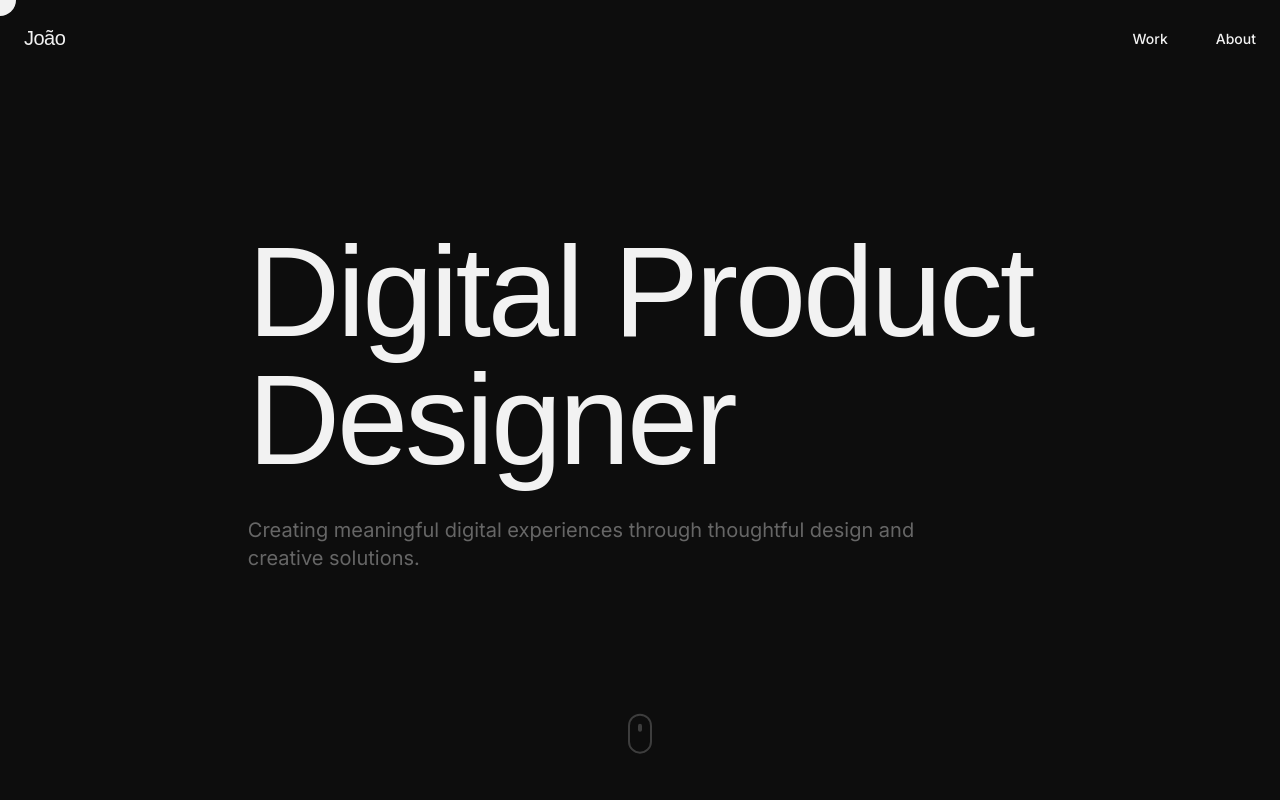
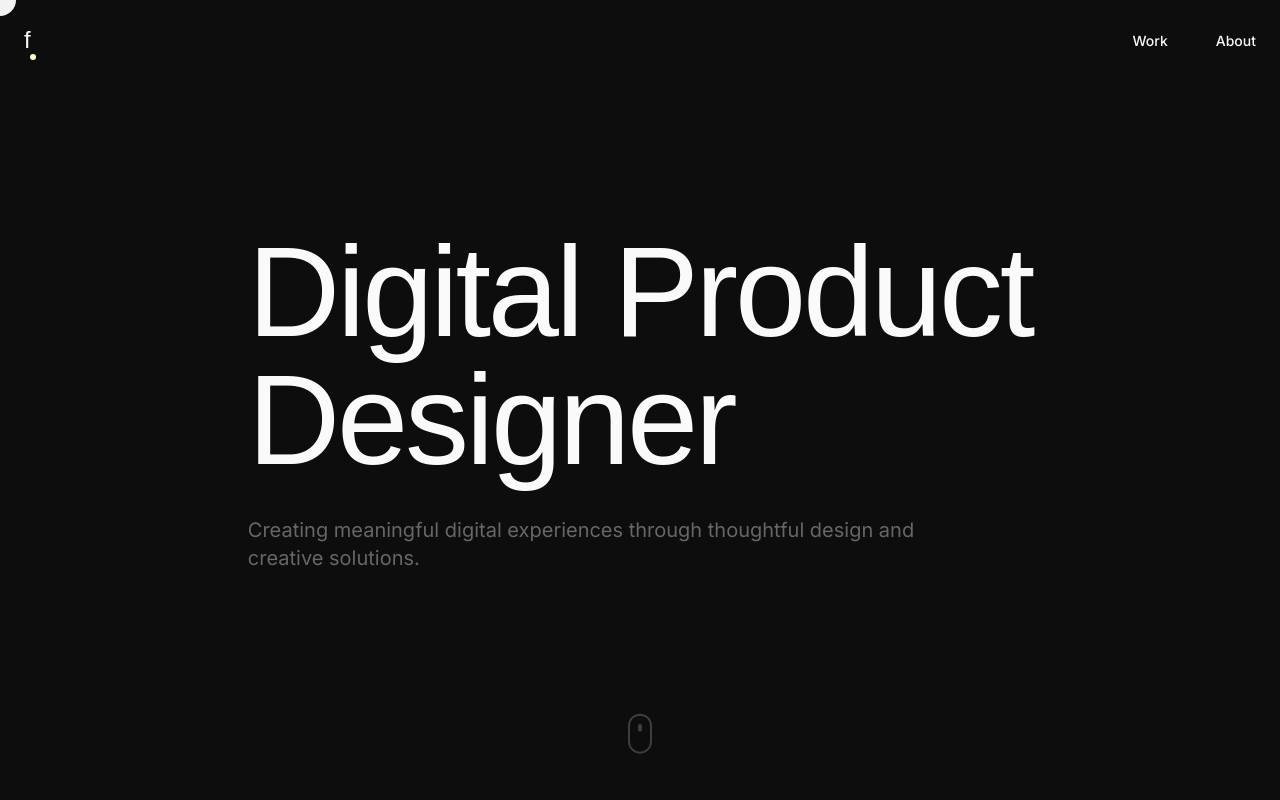
Before and after one commit to body-thedeveloper/personal-portfolio-mosaic, a React (Vite) app: page / in a window 1280 px wide. Shown: the top 800 px of the page. Built offline with nearby package versions, Linux system fonts and the light colour scheme; a web font is replaced by a local one.

Commit message:
Refactor portfolio design
Update portfolio design to resemble the design of the website https://www.joaoverissimo.work/, including pages, transitions, and color scheme.  Add a stylized "f." logo with a yellow dot, replicating the hover effect from the example website.

```diff
--- a/src/components/Navigation.tsx
+++ b/src/components/Navigation.tsx
@@ -26,11 +26,12 @@ const Navigation = () => {
       <div className="max-w-screen-xl mx-auto px-6 flex justify-between items-center">
         <motion.a
           href="#home"
-          className="text-xl font-display font-medium tracking-tight"
+          className="text-2xl font-display font-medium tracking-tight logo"
           whileHover={{ scale: 1.05 }}
           whileTap={{ scale: 0.95 }}
         >
-          João
+          f
+          <span className="logo-dot" />
         </motion.a>
         <div className="space-x-12">
           <motion.a
--- a/src/index.css
+++ b/src/index.css
@@ -9,21 +9,21 @@
 @layer base {
   :root {
     --background: 0 0% 5%;
-    --foreground: 0 0% 95%;
+    --foreground: 0 0% 98%;
     --card: 0 0% 5%;
-    --card-foreground: 0 0% 95%;
+    --card-foreground: 0 0% 98%;
     --popover: 0 0% 5%;
-    --popover-foreground: 0 0% 95%;
-    --primary: 0 0% 95%;
+    --popover-foreground: 0 0% 98%;
+    --primary: 0 0% 98%;
     --primary-foreground: 0 0% 5%;
     --secondary: 0 0% 8%;
-    --secondary-foreground: 0 0% 95%;
+    --secondary-foreground: 0 0% 98%;
     --muted: 0 0% 40%;
     --muted-foreground: 0 0% 60%;
-    --accent: 0 0% 8%;
-    --accent-foreground: 0 0% 95%;
+    --accent: 60 100% 90%;
+    --accent-foreground: 0 0% 98%;
     --destructive: 0 62.8% 30.6%;
-    --destructive-foreground: 0 0% 95%;
+    --destructive-foreground: 0 0% 98%;
     --border: 0 0% 15%;
     --input: 0 0% 15%;
     --ring: 0 0% 40%;
@@ -39,7 +39,7 @@
   }
 
   body {
-    @apply bg-background text-foreground antialiased selection:bg-white/10 selection:text-white;
+    @apply bg-background text-foreground antialiased selection:bg-white/10;
     font-feature-settings: "ss01", "ss02", "cv01", "cv02", "cv03";
   }
 
@@ -47,6 +47,19 @@
     @apply fixed w-8 h-8 rounded-full pointer-events-none z-[100] mix-blend-difference;
     background: white;
     transition: transform 0.2s cubic-bezier(0.17, 0.67, 0.83, 0.67);
+  }
+
+  .logo {
+    @apply relative inline-flex items-center;
+  }
+
+  .logo-dot {
+    @apply absolute -right-1.5 -bottom-1 w-1.5 h-1.5 rounded-full bg-accent;
+    transition: transform 0.3s cubic-bezier(0.17, 0.67, 0.83, 0.67);
+  }
+
+  .logo:hover .logo-dot {
+    transform: scale(1.5);
   }
 
   .nav-link {
```
